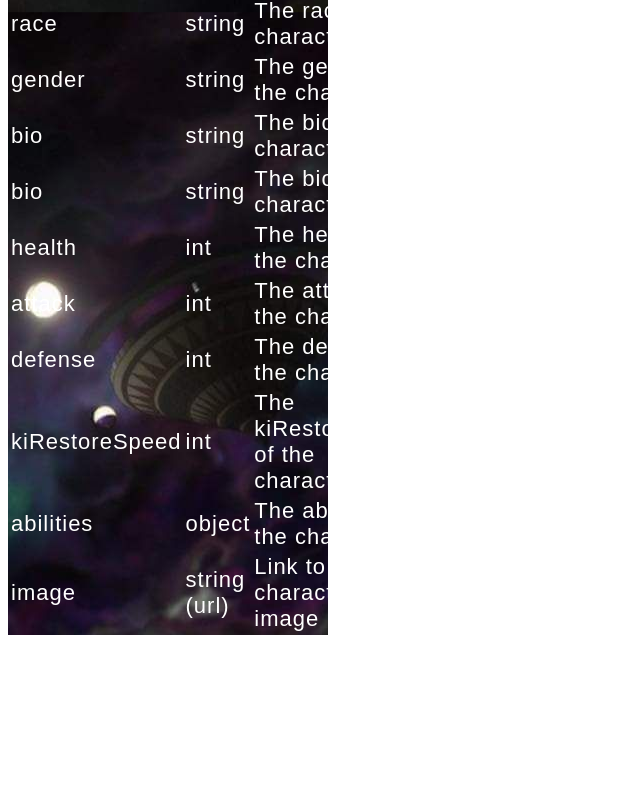
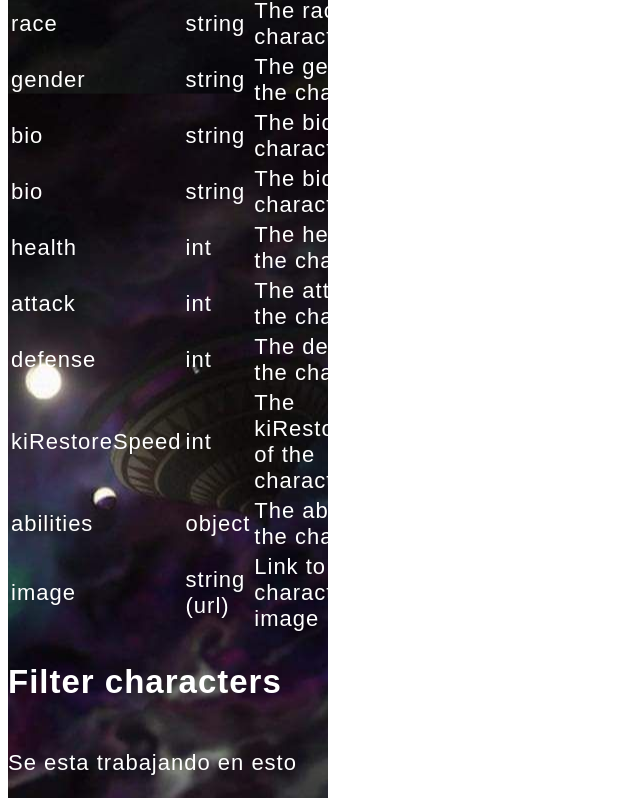
Before and after one commit to Critianr/client-dragon-ballzs, a React (Vite) app: page /Docs in a window 1280 px wide. Shown: the part 1579-2385 px from the top of the page, without its empty margins (0-640 px from the left). Before the commit the page ends 2222 px from the top, so only its background shows below. Built offline with nearby package versions, Linux system fonts and the light colour scheme; a web font is replaced by a local one.

Commit message:
detalles

```diff
--- a/src/App.css
+++ b/src/App.css
@@ -7,7 +7,9 @@ html {
     font-size: 62.5%;
     /* font-size 1em = 10px on default browser settings */
 }
-
+.App{
+    padding: 0 4px;
+}
 body {
     font-size: 2.2rem;
     letter-spacing: 0.1rem;
--- a/src/components/View/Docs.css
+++ b/src/components/View/Docs.css
@@ -34,3 +34,7 @@
 .request{
     color: #009e3a;
 }
+
+.documentation > tr >td{
+    border-bottom: 2px rgb(141, 141, 141);
+}
--- a/src/components/View/Docs.jsx
+++ b/src/components/View/Docs.jsx
@@ -90,6 +90,8 @@ const Docs =() =>{
           <td>Link to the character's image</td>
         </tr>
       </table>
+      <h2>Filter characters</h2>
+      <p>Se esta trabajando en esto</p>
       </div>
     </>
     )
```
